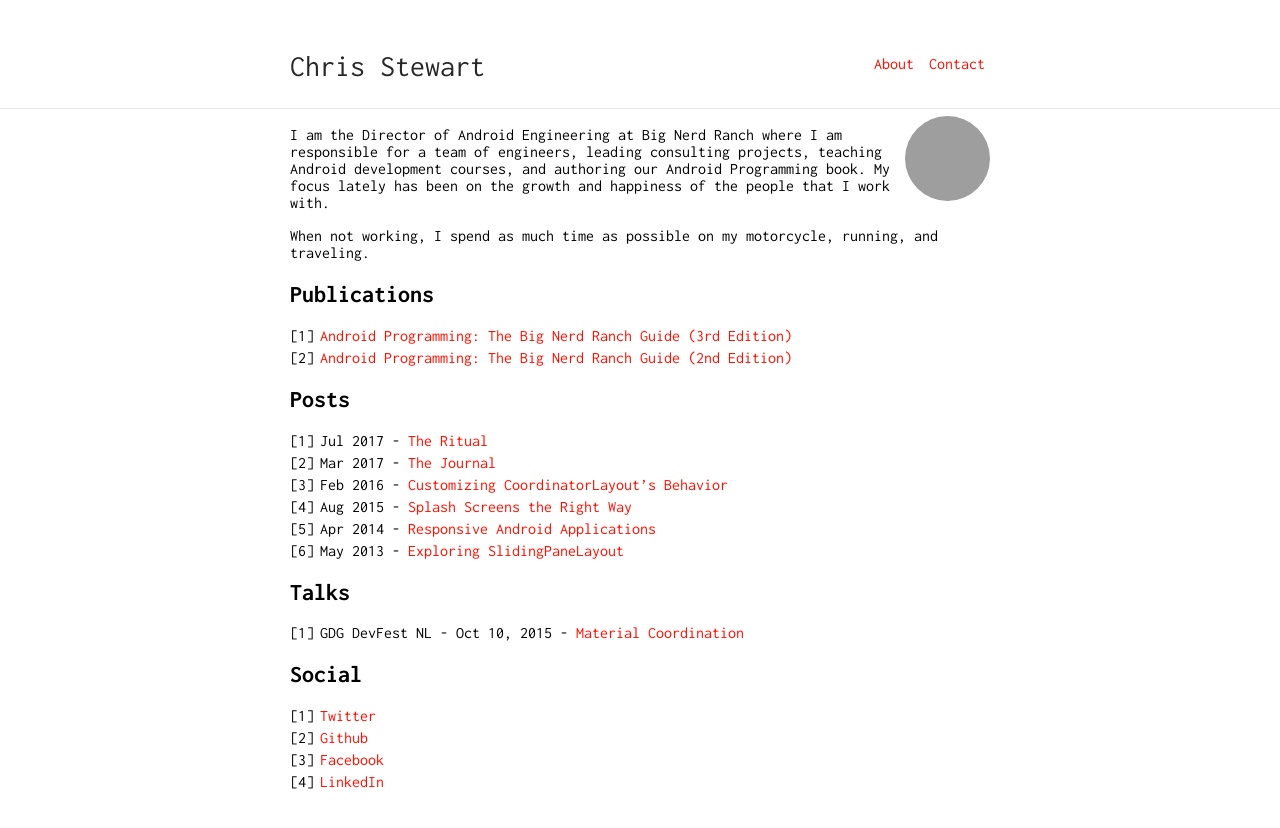
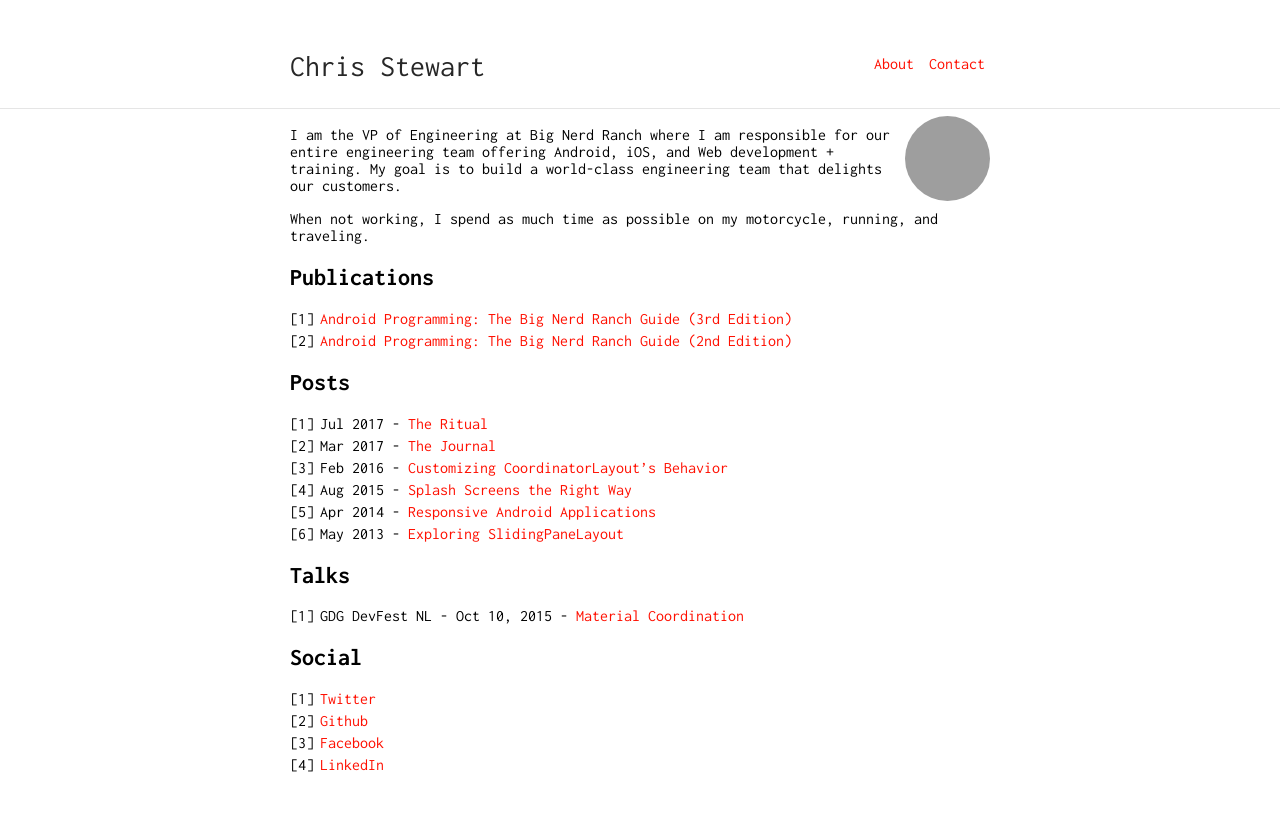
Before and after one commit to cstew/cstew.github.io, a Jekyll site: the page built from index.md, in a window 1280 px wide. Shown: the top 828 px of the page. Built offline with Jekyll 4.4.1, drawn with Linux system fonts in a browser that asks for light colours; grey boxes are pictures that could not be loaded.

Commit message:
Added VP role

```diff
--- a/index.md
+++ b/index.md
@@ -4,7 +4,7 @@ layout: default
 
 <img class="profile-picture" src="profile.png">
 
-I am the Director of Android Engineering at Big Nerd Ranch where I am responsible for a team of engineers, leading consulting projects, teaching Android development courses, and authoring our Android Programming book. My focus lately has been on the growth and happiness of the people that I work with.
+I am the VP of Engineering at Big Nerd Ranch where I am responsible for our entire engineering team offering Android, iOS, and Web development + training. My goal is to build a world-class engineering team that delights our customers.
 
 When not working, I spend as much time as possible on my motorcycle, running, and traveling.
 
```
